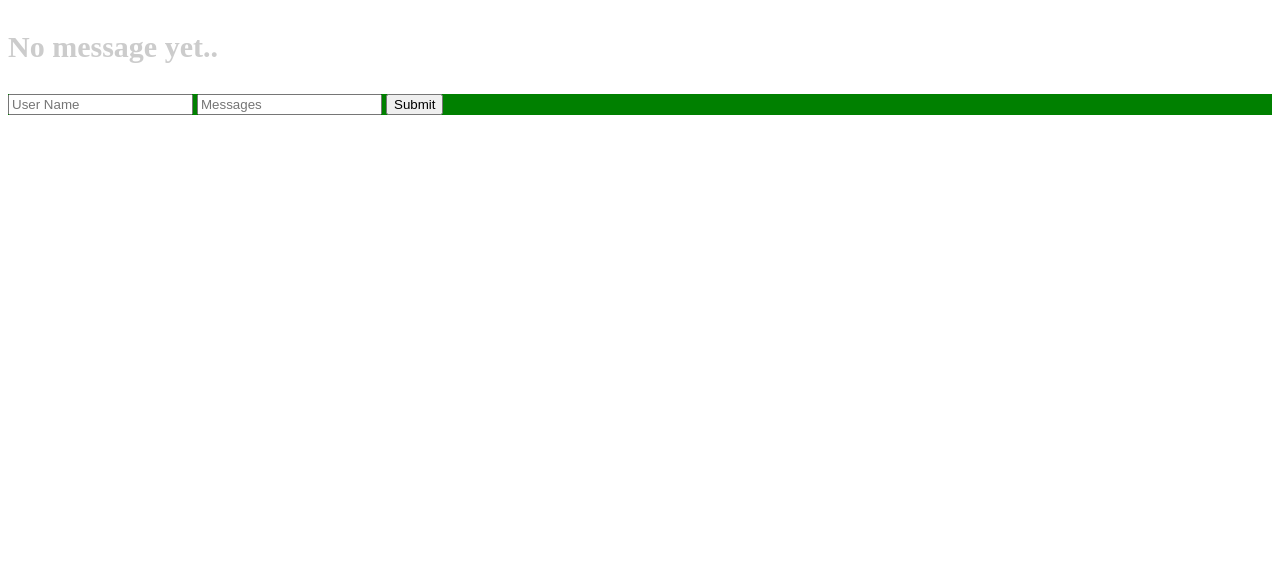
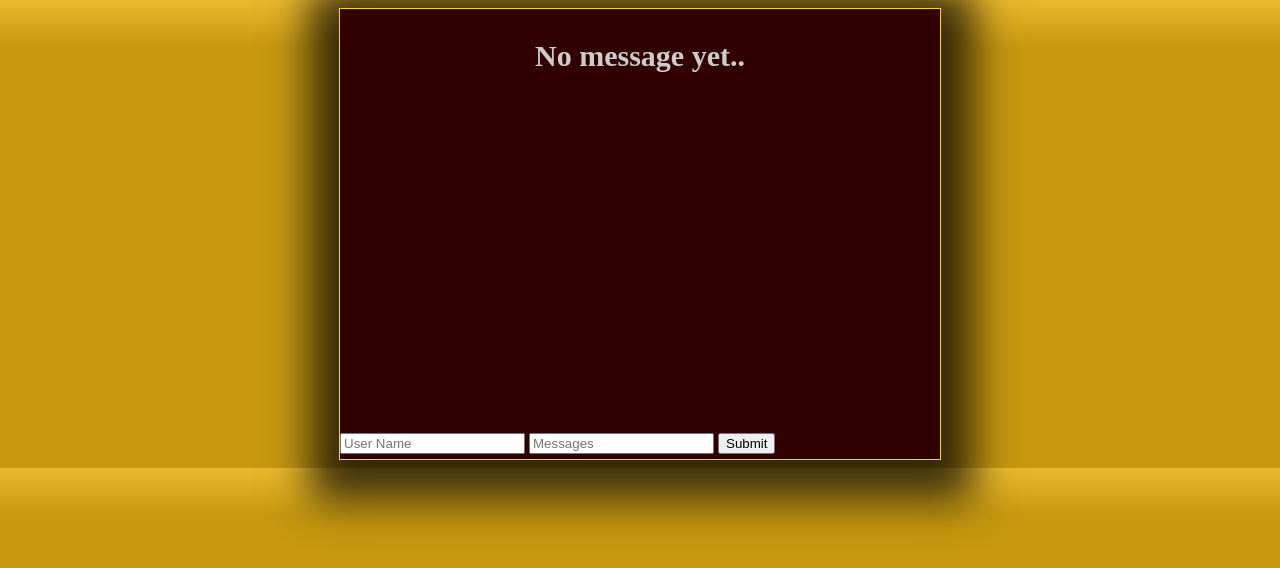
Before and after one commit to Clack321/curly-telegram, a Flask app: page / in a window 1280 px wide. Shown: the top 568 px of the page. Run offline with Flask 2, Linux system fonts and the light colour scheme; some libraries are stand-ins or nearby versions.

Commit message:
did a bit of styling rough, and ugly but hey it's a working app!

```diff
--- a/app.py
+++ b/app.py
@@ -36,6 +36,6 @@ def handle_my_custom_event(json, methods=['GET', 'POST']):
 
 if __name__ == '__main__':
     # deploy with eventlet
-    eventlet.wsgi.server(eventlet.listen(('', 5000)), app)
-    # socketio.run(app)
+    # eventlet.wsgi.server(eventlet.listen(('', 5000)), app)
+    socketio.run(app, debug=True)
     # eventlet.wsgi.server(eventlet.listen(('', 8000)), app)
--- /dev/null
+++ b/static/styles/chatbox.css
@@ -0,0 +1,24 @@
+body {
+  background: linear-gradient(to bottom, #eab92d 0%,#c79810 10%);
+  color: gold;
+  text-align:center;
+}
+
+.outerGlowBox {
+  box-shadow: 2px 10px 40px 30px rgba(0,0,0,0.75);
+  border: .1px solid gold;
+  margin: auto;
+  width: 600px;
+  background-color: rgb(49, 0, 0);
+  min-height: 450px;
+  position: relative;
+}
+
+.message_holder {
+  text-align: left;
+}
+
+#input-form {
+  position: absolute;
+  bottom: 5px;
+}
--- a/templates/chatbox.css
+++ /dev/null
@@ -1,3 +0,0 @@
-#input-form {
-  background-color:green;
-}
--- a/templates/session.html
+++ b/templates/session.html
@@ -3,18 +3,18 @@
   <html lang="en">
   <head>
     <title>Flask_Chat_App</title>
-    <link rel="stylesheet" type="text/css" href="./chatbox.css" />
+    <link rel="stylesheet" type="text/css" href="../static/styles/chatbox.css" />
   </head>
   <body>
-
+    <div class='outerGlowBox'>
       <h3 style='color: #ccc;font-size: 30px;'>No message yet..</h3>
       <div class="message_holder"></div>
-
       <form action="" method="POST" id="input-form">
         <input type="text" class="username" placeholder="User Name"/>
         <input type="text" class="message" placeholder="Messages"/>
         <input type="submit"/>
       </form>
+    </div>
 
     <!-- jQuery (necessary for Bootstrap's JavaScript plugins) -->
     <script src="https://ajax.googleapis.com/ajax/libs/jquery/1.12.4/jquery.min.js"></script>
@@ -57,7 +57,7 @@
         console.log('My Response ' + msg.message )
         if( typeof msg.user_name !== 'undefined' ) {
           $( 'h3' ).remove()
-          $( 'div.message_holder' ).append( '<div><b>' + msg.user_name+'</b> ' + msg.message + '</div>' )
+          $( 'div.message_holder' ).append( '<div><b>' + msg.user_name +' : </b> ' + msg.message + '</div>' )
         }
       })
 
@@ -68,7 +68,7 @@
             if (wordArr[0].slice(1).toLowerCase() == color.toLowerCase()) {
               console.log('color response ' + color);
               $( 'h3' ).remove()
-              $( 'div.message_holder' ).append( `<div><b>` + msg.user_name + `</b> <span style="color: ${color}">` + msg.message.slice(color.length + 1) + '</span> </div>' )
+              $( 'div.message_holder' ).append( `<div><b>` + msg.user_name + ` : </b> <span style="color: ${color}">` + msg.message.slice(color.length + 1) + '</span> </div>' )
             //} else if (wordArr[0].slice(1).toLowerCase() == color.toLowerCase()){
             //$( 'h3' ).remove()
             // $( 'div.message_holder' ).append( `<div><b>` + msg.user_name + `</b> <b><span style="color: ${color}">` + msg.message.slice(color.length + 1) + '</span></b> </div>' )
```
Lines whose indentation alone changed are shown as unchanged.
